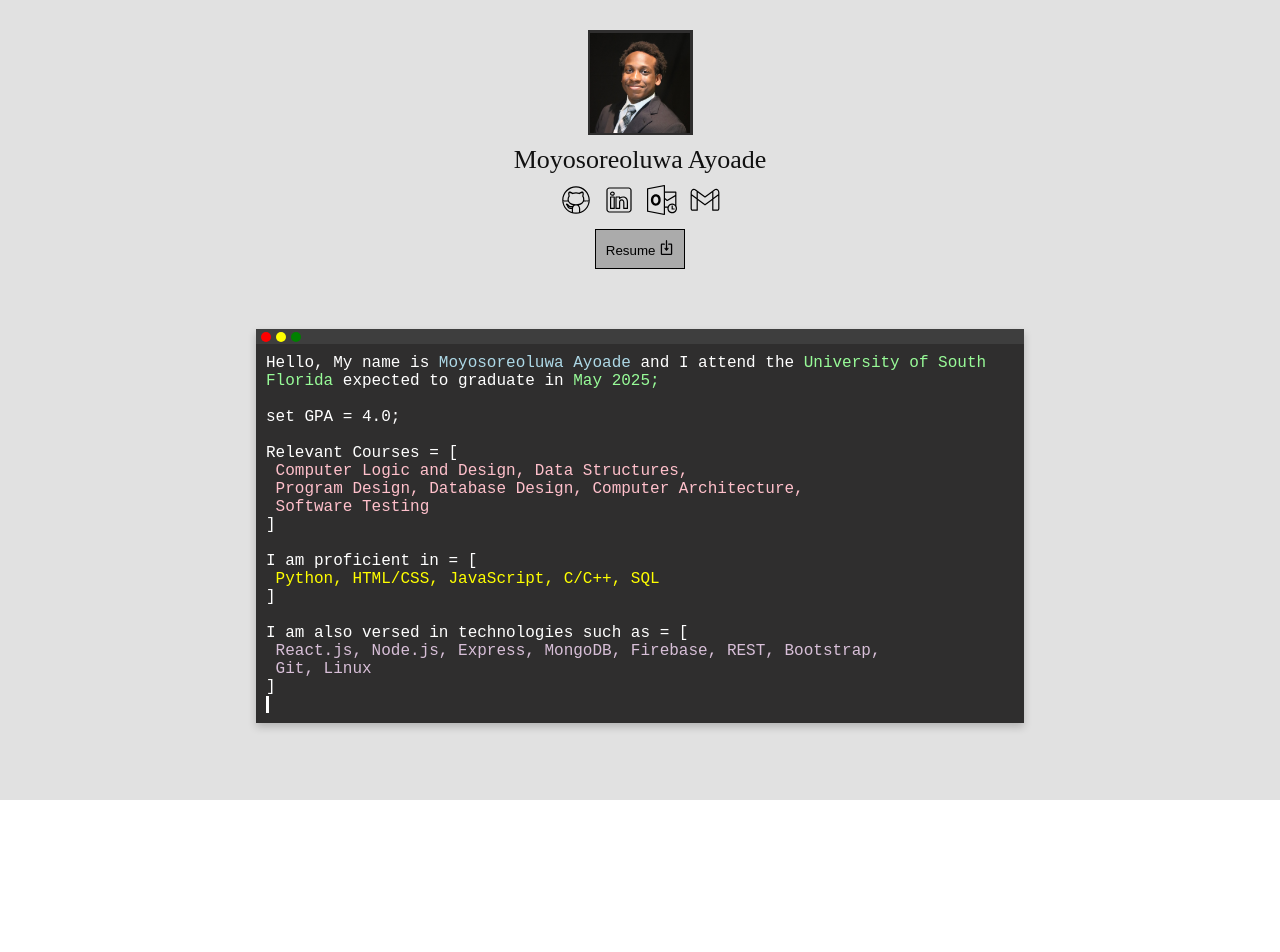
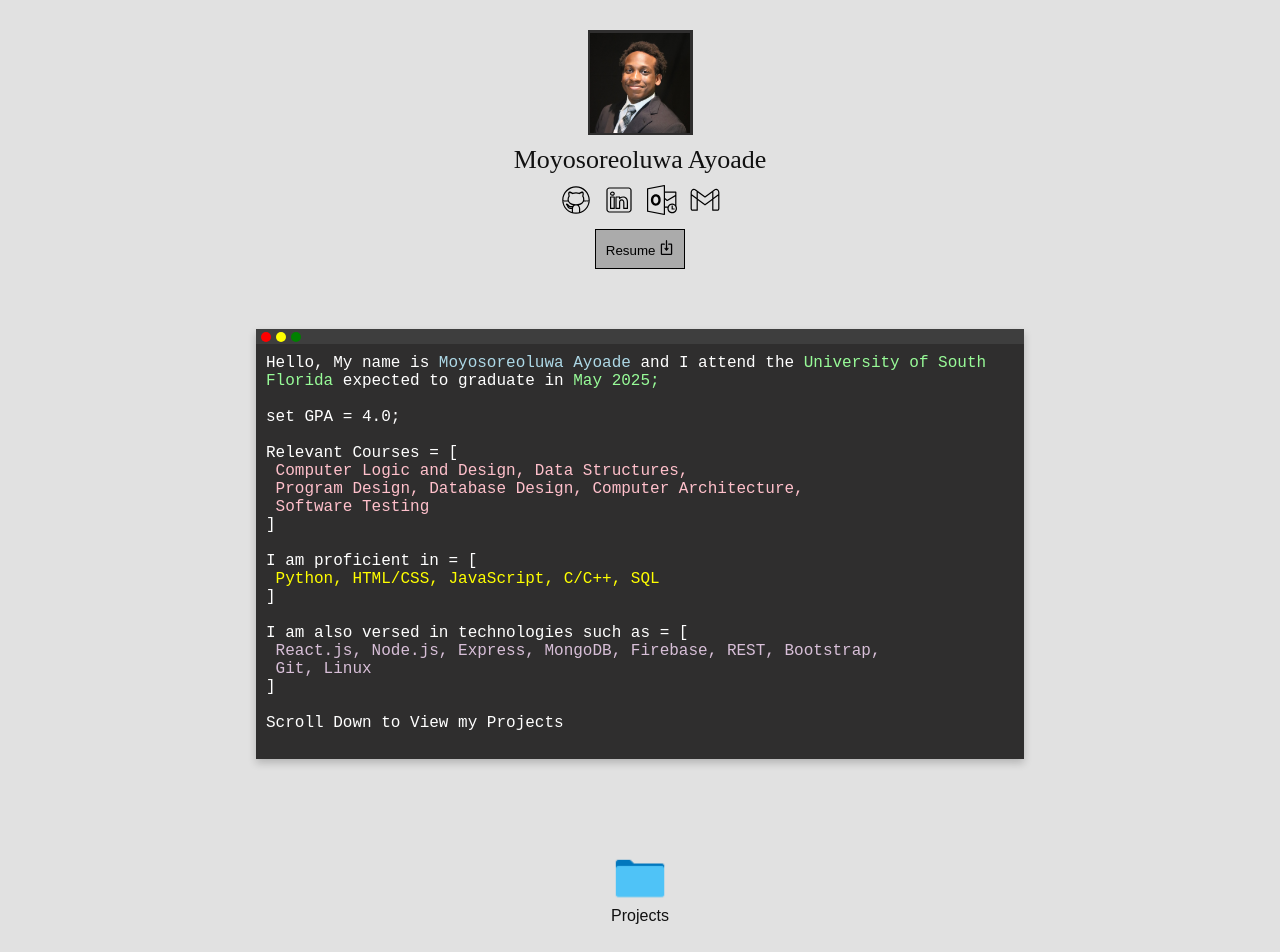
Before and after one commit to moyo-ayy/personal, a React (Create React App) app: page / in a window 1280 px wide. Shown: the top 952 px of the page. Before the commit the page ends 800 px from the top, so only its background shows below. Built offline with nearby package versions, Linux system fonts and the light colour scheme.

Commit message:
add project folder

```diff
--- a/src/App.js
+++ b/src/App.js
@@ -6,6 +6,7 @@ import outlook from './assets/outlook.svg';
 import gmail from './assets/gmail.svg';
 import download from './assets/download.svg';
 import resume from './assets/resume.pdf'
+import folder from './assets/folder.png'
 
 
 function App() {
@@ -101,13 +102,19 @@ function App() {
           I am also versed in technologies such as = [<br/>
           <span style={{color: "#D8BFD8"}}> &nbsp;React.js, Node.js, Express, MongoDB, Firebase, REST, Bootstrap, <br/>
           &nbsp;Git, Linux </span>
-          <br/>] <br/>
+          <br/>] <br/><br/>
+          Scroll Down to View my Projects
           <div className='blinker'></div>
         </div>
       </div>
 
       <div className='projects'>
-
+        <div className='folder' onClick={()=>{
+          alert("yes")
+        }}>
+          <img src={folder} style={{}}/>
+          Projects
+        </div>
       </div>
 
     </div>
--- a/src/index.css
+++ b/src/index.css
@@ -5,6 +5,7 @@ body {
     sans-serif;
   -webkit-font-smoothing: antialiased;
   -moz-osx-font-smoothing: grayscale;
+  background-color: #e1e1e1;
 }
 
 code {
@@ -13,9 +14,6 @@ code {
 }
 
 .App{
-  background-color: #e1e1e1;
-  width: 100vw;
-  height: 100vh;
   display: flex;
   align-items: center;
   font-family:'Times New Roman', Times, serif;
@@ -153,3 +151,25 @@ code {
     opacity: 0;
   }
 }
+
+.projects{
+  margin-top: 60px;
+  height: 200px;
+  font-family: "American Typewriter", sans-serif;
+  display: flex;
+  flex-direction: column;
+  align-items: center;
+  /* display: none; */
+}
+
+.projects .folder{
+  margin-top: 10px;
+  display: flex;
+  flex-direction: column;
+  padding: 10px;
+  cursor: pointer;
+}
+
+.projects .folder:hover{
+  background-color:#a3b9c8;
+}
```
Also changed, not shown: src/assets/background.jpg (added), src/assets/folder.png (added).
